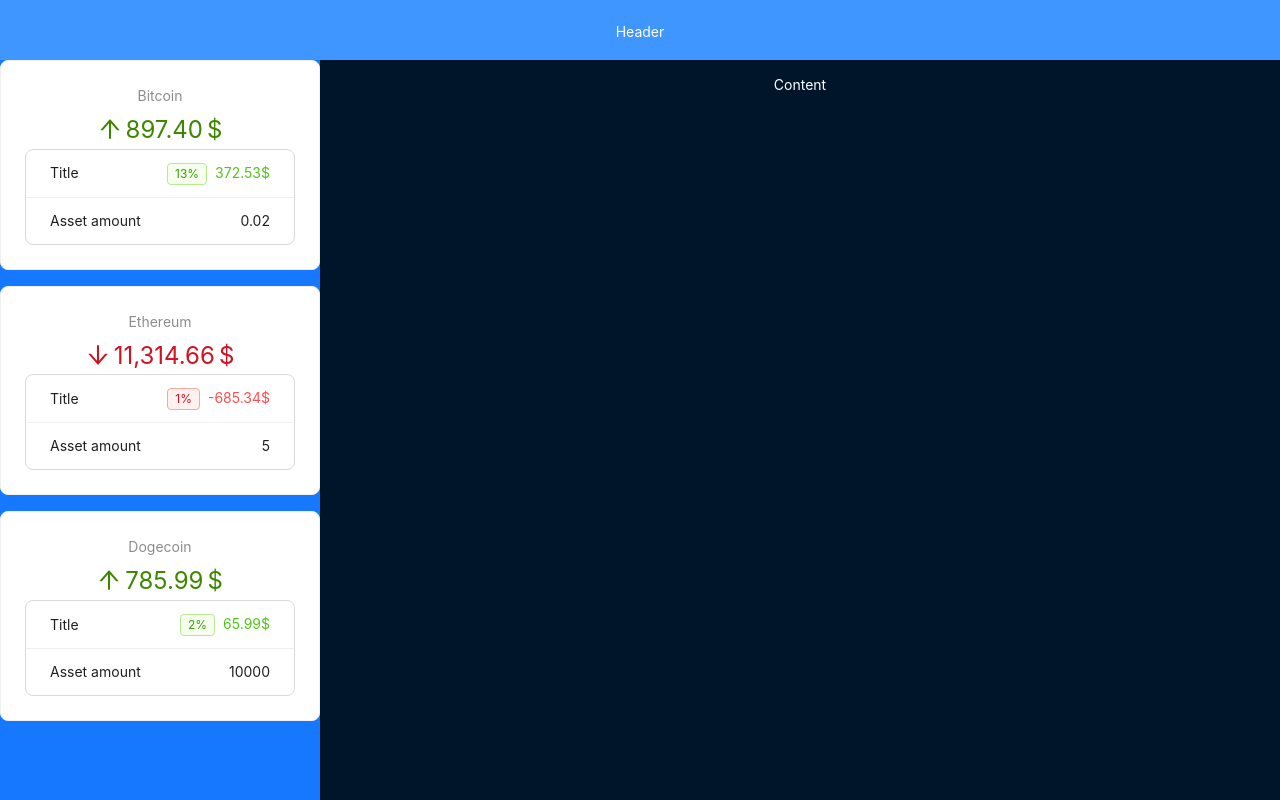
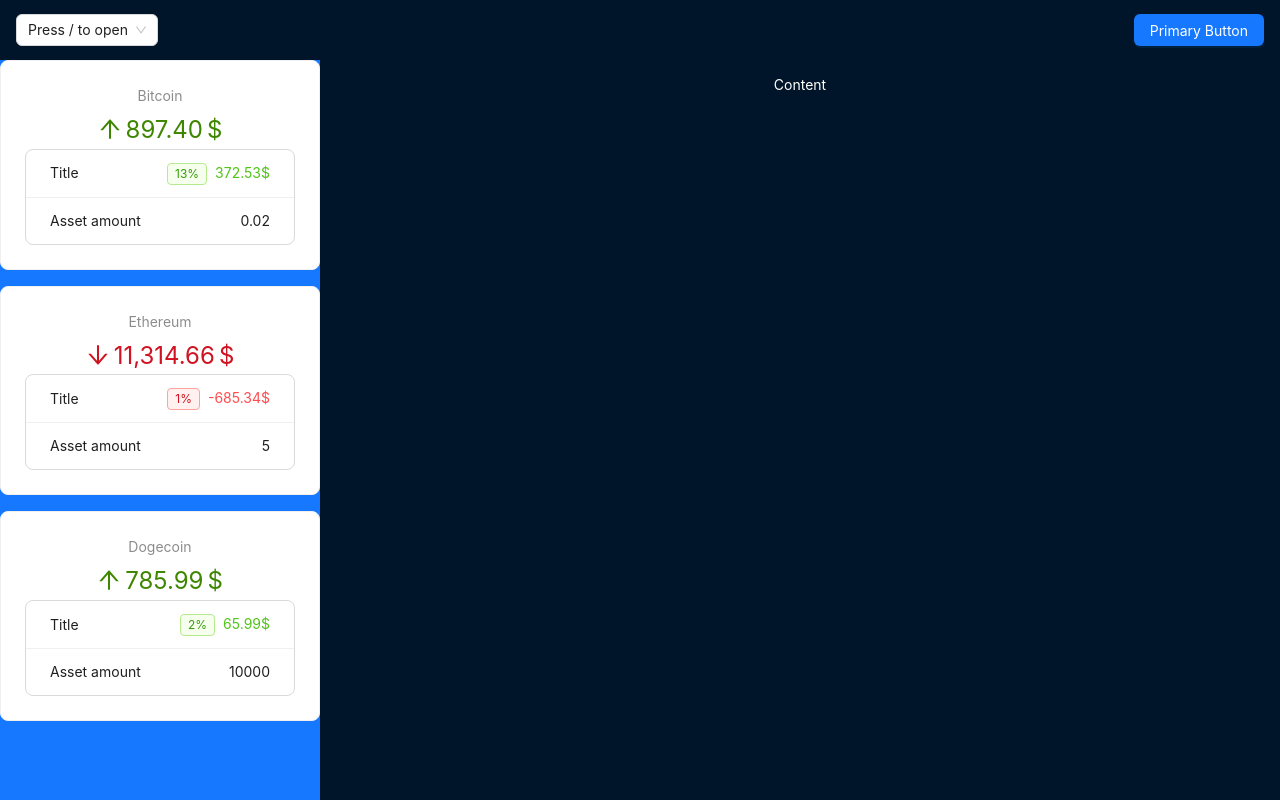
Before and after one commit to tryall1/react, a React (Vite) app: page / in a window 1280 px wide. Built offline with nearby package versions, Linux system fonts and the light colour scheme.

Commit message:
CoinInfoModal component added

```diff
--- /dev/null
+++ b/src/components/AddAssetForm.jsx
@@ -0,0 +1,3 @@
+export default function AddAssetForm() {
+    return <form>Form asset</form>
+}
--- /dev/null
+++ b/src/components/CoinInfoModal.jsx
@@ -0,0 +1,46 @@
+import {Flex, Tag, Typography, Divider} from 'antd'
+
+export default function CoinInfoModal({coin}) {
+    return (
+        <>
+            <Flex align="center">
+                <img src={coin.icon} alt={coin.name} style={{width:40, marginRight: 10}}/>
+                <Typography.Title level={2} style={{margin: 0}}>
+                    ({coin.symbol} {coin.name})
+                </Typography.Title>
+            </Flex>
+            <Divider />
+
+            <Typography.Paragraph>
+                <Typography.Text strong>1 hour</Typography.Text>
+                <Tag color={coin.priceChange1h > 0 ? 'green': 'red'}>{coin.priceChange1h}</Tag>
+
+                <Typography.Text strong>1 day</Typography.Text>
+                <Tag color={coin.priceChange1d > 0 ? 'green': 'red'}>{coin.priceChange1d}</Tag>
+
+                <Typography.Text strong>1 week</Typography.Text>
+                <Tag color={coin.priceChange1w > 0 ? 'green': 'red'}>{coin.priceChange1w}</Tag>
+            </Typography.Paragraph>
+
+            <Typography.Paragraph>
+                <Typography.Text>Price: </Typography.Text>
+                {coin.price.toFixed(2)}$
+            </Typography.Paragraph>
+
+            <Typography.Paragraph>
+                <Typography.Text>Price BTC: </Typography.Text>
+                {coin.priceBtc}
+            </Typography.Paragraph>
+
+            <Typography.Paragraph>
+                <Typography.Text>Market Cap: </Typography.Text>
+                {coin.marketCap}$
+            </Typography.Paragraph>
+
+            {coin.contractAdress && <Typography.Paragraph>
+                <Typography.Text>Contract adress: </Typography.Text>
+                {coin.contractAdress}
+            </Typography.Paragraph>}
+        </>
+    )
+}
--- a/src/components/layouts/AppHeader.jsx
+++ b/src/components/layouts/AppHeader.jsx
@@ -1,14 +1,77 @@
-import { Layout } from 'antd';
+import { Layout, Select, Space, Button, Modal, Flex, Drawer } from 'antd';
+import { useCrypto } from '../../context/crypto-context';
+import { useEffect, useState } from 'react';
+import CoinInfoModal from '../CoinInfoModal'
+import AddAssetForm from '../addAssetForm';
+
 
 const headerStyle = {
     textAlign: 'center',
-    color: '#fff',
     height: 60,
-    backgroundColor: '#4096ff',
+    padding: '1rem',
+    display:'flex',
+    justifyContent: 'space-between',
+    alignItems: 'center',
 };
 
 export default function AppHeader () {
+    const [select, setSelect] = useState(false)
+    const [modal, setModal] = useState(false)
+    const [drawer, setDrawer] = useState(false)
+    const [coin, setCoin] = useState(null)
+    const {crypto}  = useCrypto()
+
+    function handleSelect(value) {
+        console.log(value)
+        setCoin(crypto.find((c) => c.id === value))
+        setModal(true)
+    }
+
+    useEffect(() => {
+        const keypress=event => {
+            if(event.key==='/') {
+                setSelect((prev) => !prev)
+            }
+        }
+        document.addEventListener('keypress', keypress)
+        return () => document.removeEventListener('keypress', keypress )
+    }, [])
+
     return (
-        <Layout.Header style={headerStyle}>Header</Layout.Header>
+        <Layout.Header style={headerStyle}>
+            <Select
+                style={{
+                width: '250',
+                }}
+                open={select}
+                value="Press / to open"
+                placeholder="select one country"
+                defaultValue={['china']}
+                onSelect={handleSelect}
+                onClick={() => setSelect((prev) => !prev)}
+                options={crypto.map(coin => ({
+                    label: coin.name,
+                    value: coin.id,
+                    icon: coin.icon
+                }))}
+                optionRender={(option) => (
+                <Space>
+                    <img style={{width:20}} src={option.data.icon} alt={option.data.label}/> {option.data.label}
+                </Space>
+                )}
+            />
+            <Button type="primary" onClick={() => setDrawer(true)}>Primary Button</Button>
+
+            <Modal open={modal} footer={null} onCancel={() => setModal(false)}>
+                <CoinInfoModal coin={coin} />
+            </Modal>
+
+            <Drawer title="Basic Drawer" width={600} onClose={() => setDrawer(false)} open={drawer}>
+                <AddAssetForm/>
+            </Drawer>
+
+
+        </Layout.Header>
+
     )
 }
--- a/src/context/crypto-context.jsx
+++ b/src/context/crypto-context.jsx
@@ -1,4 +1,4 @@
-import { createContext, useState, useEffect} from "react";
+import { createContext, useState, useEffect, useContext} from "react";
 import { fetchCrypto, fetchAssets } from '../api'
 import { percentDifferents } from '../utils'
 
@@ -39,3 +39,7 @@
 }
 
 export default CryptoContext
+
+export function useCrypto() {
+    return useContext(CryptoContext)
+}
```
Also changed, not shown: 3 other files (tests, documents, lock files or other folders).
